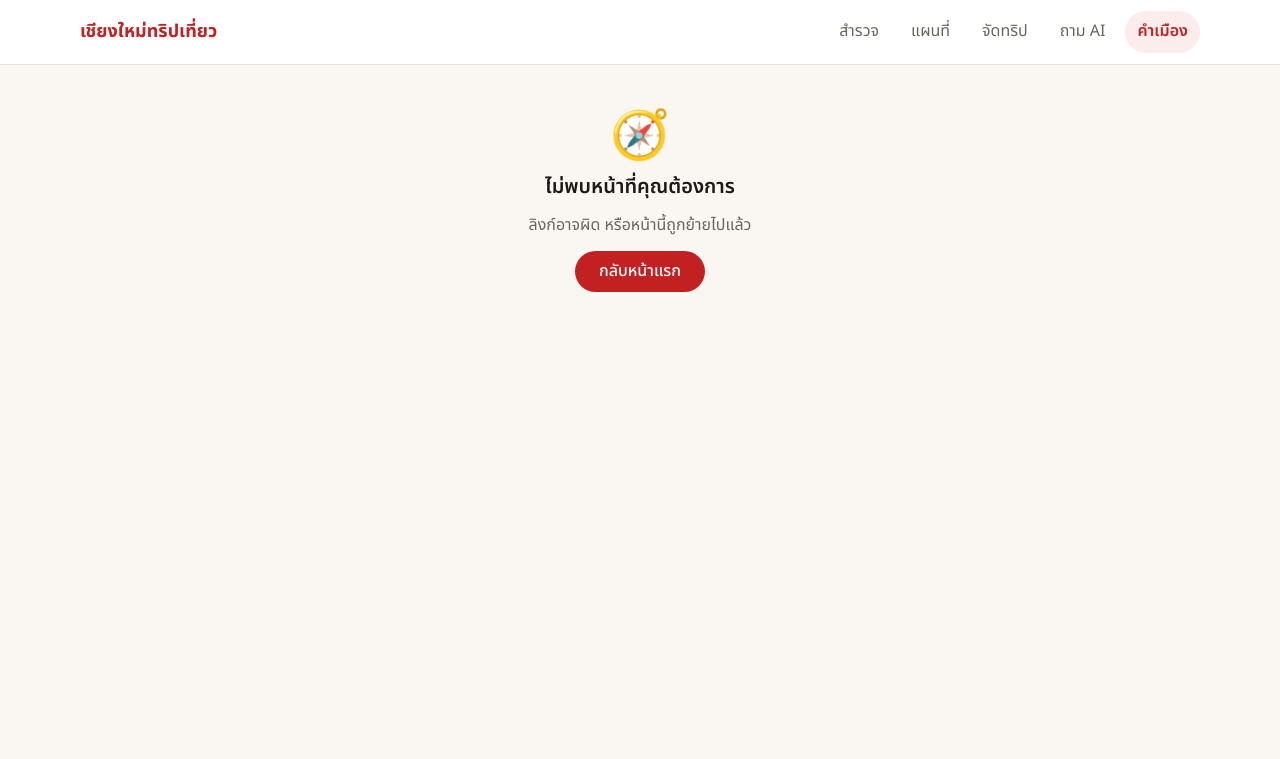
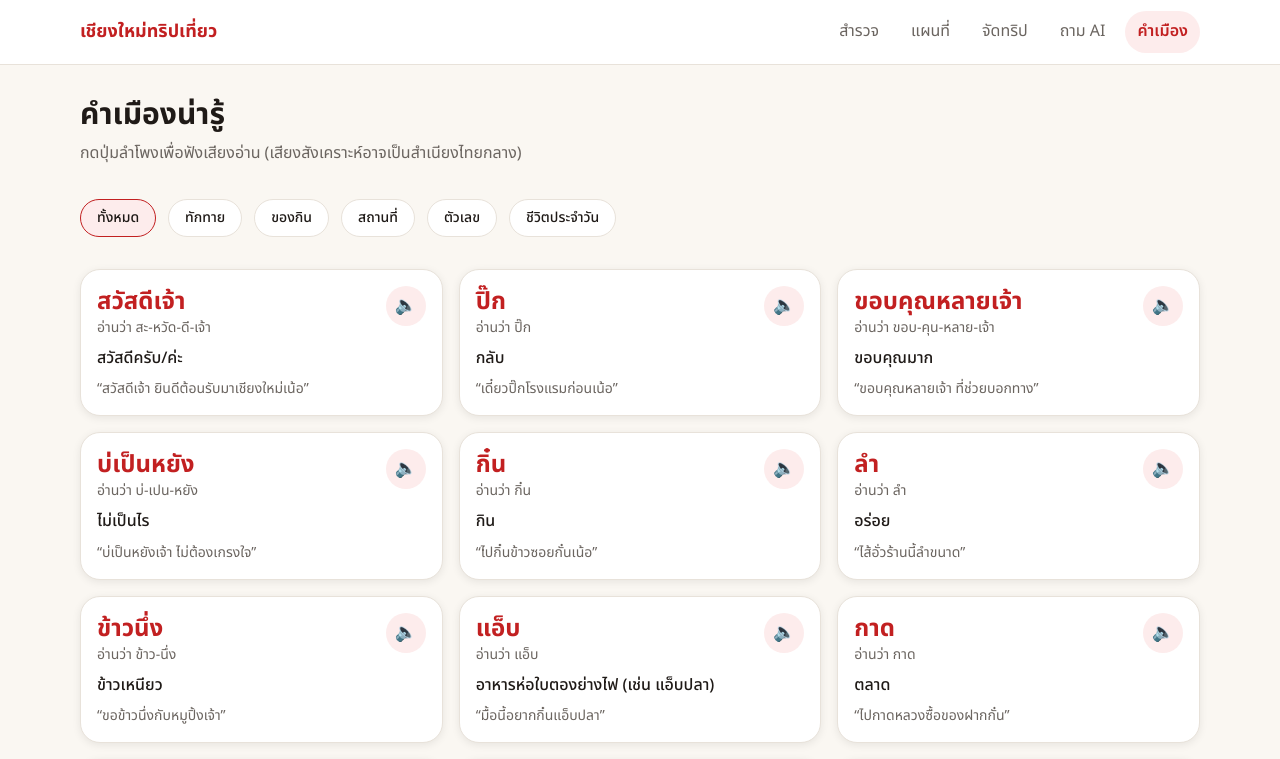
Before and after one commit to fairyanimegame-sudo/ChiangMai-Travel, a Next.js app: page /dialect in a window 1280 px wide. Before the commit this address had no page. Shown: the top 759 px of the page. Built offline with nearby package versions, Linux system fonts and the light colour scheme.

Commit message:
move file map from component to app

```diff
--- /dev/null
+++ b/src/app/dialect/DialectCard.tsx
@@ -0,0 +1,20 @@
+import type { DialectWord } from "@/types/dialect";
+import SpeakButton from "./SpeakButton";
+
+export default function DialectCard({ item }: { item: DialectWord }) {
+  const audioSrc = "audioSrc" in item ? (item as { audioSrc?: string }).audioSrc : undefined;
+
+  return (
+    <article className="flex h-full flex-col gap-[var(--space-2)] rounded-[var(--radius-lg)] border border-[color:var(--color-border)] bg-[var(--color-surface)] p-[var(--space-4)] [box-shadow:var(--shadow-card)]">
+      <div className="flex items-start justify-between gap-[var(--space-3)]">
+        <div>
+          <h3 className="text-2xl font-bold text-[color:var(--color-primary)]">{item.word}</h3>
+          <p className="text-sm text-[color:var(--color-muted)]">อ่านว่า {item.pronunciation}</p>
+        </div>
+        <SpeakButton text={item.word} audioSrc={audioSrc} />
+      </div>
+      <p className="font-medium text-[color:var(--color-text)]">{item.thai}</p>
+      <p className="mt-auto text-sm text-[color:var(--color-muted)]">“{item.example}”</p>
+    </article>
+  );
+}
--- /dev/null
+++ b/src/app/dialect/SpeakButton.tsx
@@ -0,0 +1,51 @@
+"use client";
+
+import { useRef, useState, useSyncExternalStore } from "react";
+
+type SpeakButtonProps = {
+  text: string;
+  audioSrc?: string;
+};
+
+// ตรวจว่าเบราว์เซอร์รองรับเสียงสังเคราะห์ไหม โดยไม่ทำให้ hydration mismatch
+const subscribe = () => () => {};
+const getSupported = () => "speechSynthesis" in window;
+const getServerSupported = () => false;
+
+export default function SpeakButton({ text, audioSrc }: SpeakButtonProps) {
+  const supported = useSyncExternalStore(subscribe, getSupported, getServerSupported);
+  const [playing, setPlaying] = useState(false);
+  const audioRef = useRef<HTMLAudioElement | null>(null);
+
+  // ไม่มีไฟล์เสียงและเบราว์เซอร์ก็ไม่รองรับ → ไม่แสดงปุ่ม ดีกว่าแสดงปุ่มที่กดแล้วเงียบ
+  if (!audioSrc && !supported) return null;
+
+  function handleClick() {
+    if (audioSrc) {
+      audioRef.current ??= new Audio(audioSrc);
+      audioRef.current.currentTime = 0;
+      void audioRef.current.play();
+      return;
+    }
+
+    window.speechSynthesis.cancel(); // หยุดเสียงเก่าก่อน กันกดรัวแล้วเสียงซ้อนกัน
+    const utterance = new SpeechSynthesisUtterance(text);
+    utterance.lang = "th-TH";
+    utterance.rate = 0.8; // พูดช้าลงนิดหน่อย ให้คนเรียนฟังทัน
+    utterance.onstart = () => setPlaying(true);
+    utterance.onend = () => setPlaying(false);
+    utterance.onerror = () => setPlaying(false);
+    window.speechSynthesis.speak(utterance);
+  }
+
+  return (
+    <button
+      type="button"
+      onClick={handleClick}
+      aria-label={`ฟังเสียงคำว่า ${text}`}
+      className="flex h-10 w-10 shrink-0 items-center justify-center rounded-[var(--radius-full)] bg-[var(--color-primary-soft)] text-lg transition-colors hover:bg-[var(--color-primary)] hover:text-white"
+    >
+      <span aria-hidden="true">{playing ? "🔊" : "🔈"}</span>
+    </button>
+  );
+}
--- /dev/null
+++ b/src/app/dialect/page.tsx
@@ -0,0 +1,69 @@
+import type { Metadata } from "next";
+import Link from "next/link";
+import PageHeader from "@/components/shared/PageHeader";
+import DialectCard from "@/app/dialect/DialectCard";
+import EmptyState from "@/components/shared/EmptyState";
+import { dialectGroups, dialectWords } from "@/data/dialect";
+import { filterDialectWords } from "@/lib/dialect";
+
+export const metadata: Metadata = {
+  title: "คำเมืองน่ารู้ - คู่มือเที่ยวเชียงใหม่ล้านนา",
+  description: "เรียนรู้คำเมืองพื้นฐานพร้อมเสียงอ่าน ก่อนไปเที่ยวเชียงใหม่",
+};
+
+type DialectPageProps = {
+  searchParams: Promise<{ group?: string }>;
+};
+
+const chipBase =
+  "rounded-[var(--radius-full)] border px-[var(--space-4)] py-[var(--space-2)] text-sm font-medium transition-colors";
+
+export default async function DialectPage({ searchParams }: DialectPageProps) {
+  const { group } = await searchParams;
+
+  // ตรวจว่าค่าจาก URL เป็นกลุ่มที่มีจริง ไม่เชื่อ input จากผู้ใช้ตรง ๆ
+  const activeGroup = dialectGroups.find((g) => g.id === group);
+  const words = filterDialectWords(dialectWords, activeGroup?.id);
+
+  return (
+    <main>
+      <PageHeader
+        title="คำเมืองน่ารู้"
+        description="กดปุ่มลำโพงเพื่อฟังเสียงอ่าน (เสียงสังเคราะห์อาจเป็นสำเนียงไทยกลาง)"
+      />
+
+      <nav aria-label="กลุ่มคำเมือง" className="container flex flex-wrap gap-[var(--space-3)]">
+        <Link
+          href="/dialect"
+          aria-current={!activeGroup ? "page" : undefined}
+          className={`${chipBase} ${!activeGroup ? "border-[var(--color-primary)] bg-[var(--color-primary-soft)] text-[color:var(--color-primary)]" : "border-[var(--color-border)] bg-[var(--color-surface)]"}`}
+        >
+          ทั้งหมด
+        </Link>
+        {dialectGroups.map((g) => {
+          const isActive = g.id === activeGroup?.id;
+          return (
+            <Link
+              key={g.id}
+              href={`/dialect?group=${g.id}`}
+              aria-current={isActive ? "page" : undefined}
+              className={`${chipBase} ${isActive ? "border-[var(--color-primary)] bg-[var(--color-primary-soft)] text-[color:var(--color-primary)]" : "border-[var(--color-border)] bg-[var(--color-surface)] hover:border-[var(--color-primary)]"}`}
+            >
+              {g.label}
+            </Link>
+          );
+        })}
+      </nav>
+
+      {words.length > 0 ? (
+        <section className="container grid grid-cols-1 gap-[var(--space-4)] py-[var(--space-8)] sm:grid-cols-2 lg:grid-cols-3">
+          {words.map((item) => (
+            <DialectCard key={item.id} item={item} />
+          ))}
+        </section>
+      ) : (
+        <EmptyState title="ยังไม่มีคำในกลุ่มนี้" actionHref="/dialect" actionLabel="ดูทั้งหมด" />
+      )}
+    </main>
+  );
+}
--- a/src/components/map/page.tsx
+++ b/src/app/map/page.tsx
@@ -4,9 +4,9 @@ import { useEffect, useState } from "react";
 import { useSearchParams } from "next/navigation";
 import dynamic from "next/dynamic";
 import { places } from "@/data/places";
-import MapPlaceList from "@/components/map/MapPlaceList";
+import MapPlaceList from "@/app/map/MapPlaceList";
 
-const PlaceMap = dynamic(() => import("@/components/map/PlaceMap"), {
+const PlaceMap = dynamic(() => import("@/app/map/PlaceMap"), {
   ssr: false,
   loading: () => (
     <div className="flex h-[400px] items-center justify-center rounded-2xl border border-[var(--color-border)] bg-[var(--color-surface)] md:h-[550px]">
```
Also changed, not shown: src/app/map/MapPlaceList.tsx (renamed from src/components/map/MapPlaceList.tsx), src/app/map/PlaceMap.tsx (renamed from src/components/map/PlaceMap.tsx).
